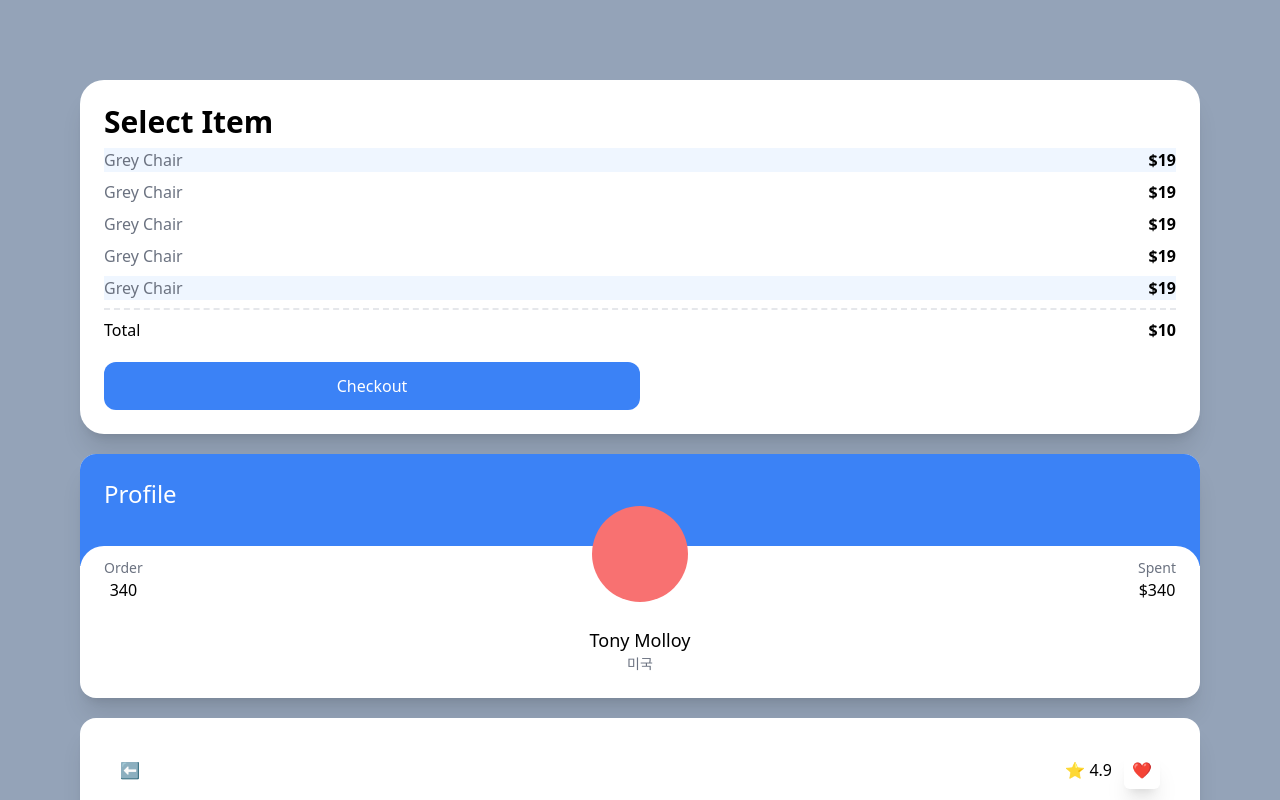
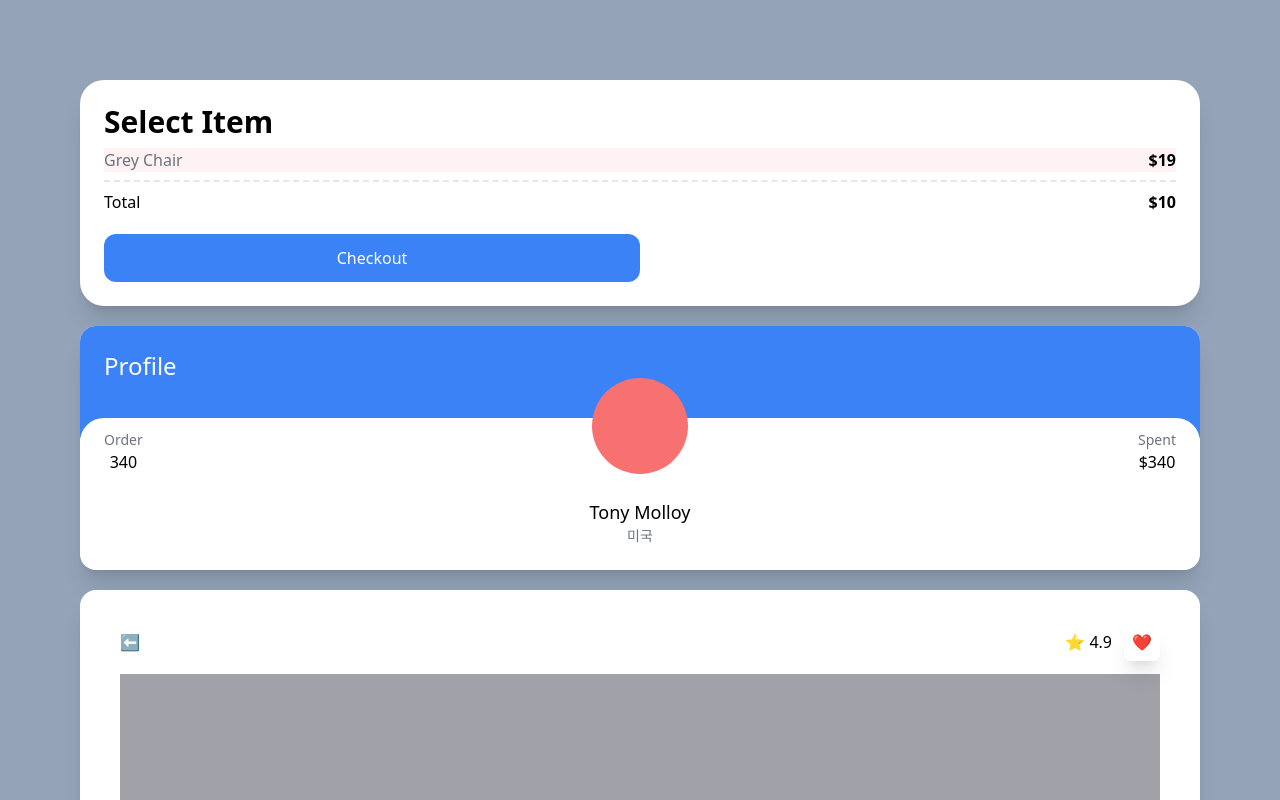
Before and after one commit to ryugibo/nomad-carrot-market, a Next.js app: page / in a window 1280 px wide. Shown: the top 800 px of the page. Built offline with nearby package versions, Linux system fonts and the light colour scheme.

Commit message:
:memo: #4.6 | Modifiers for Lists / 2
- only

```diff
--- a/pages/index.tsx
+++ b/pages/index.tsx
@@ -6,10 +6,10 @@ const Home: NextPage = () => {
       <div className="bg-white p-6 rounded-3xl shadow-xl">
         <span className="font-semibold text-3xl">Select Item</span>
         <ul>
-          {[1, 2, 3, 4, 5].map((i) => (
+          {[1].map((i) => (
             <div
               key={i}
-              className="flex justify-between my-2 first:bg-blue-50 last:bg-blue-50"
+              className="flex justify-between my-2 first:bg-blue-50 last:bg-blue-50 only:bg-red-50"
             >
               <span className="text-gray-500">Grey Chair</span>
               <span className="font-semibold">$19</span>
```
